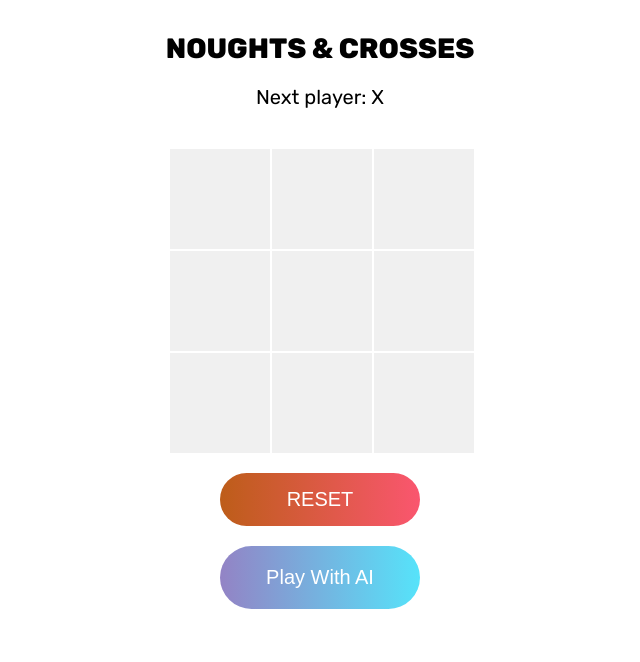
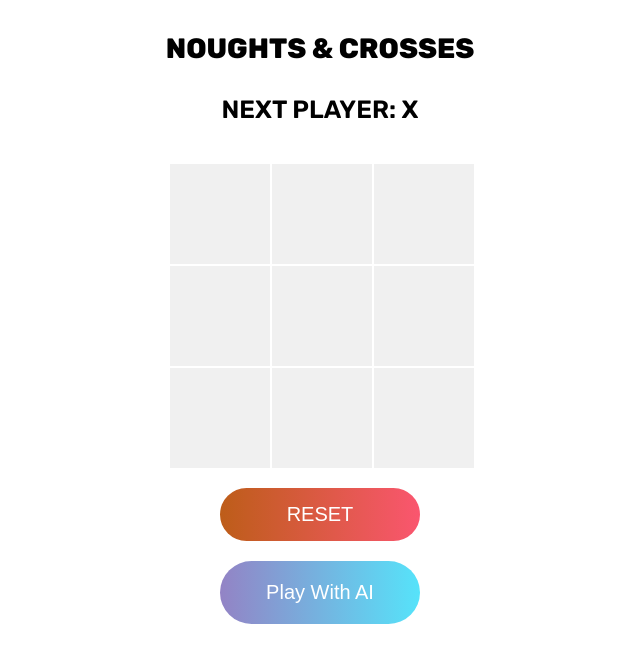
Before and after one commit to retcon1/house-of-games, a React (Create React App) app: page /noughts-and-crosses in a window 1280 px wide. Shown: the top 662 px of the page, without its empty margins (320-960 px from the left). Built offline with nearby package versions, Linux system fonts and the light colour scheme.

Commit message:
feat: bit of extra styling when hovering on buttons

```diff
--- a/src/styles/styles.scss
+++ b/src/styles/styles.scss
@@ -78,9 +78,17 @@ body {
   }
 
   .status {
+    font-weight: 600;
+    margin: 10px;
+    text-transform: uppercase;
     text-align: center;
-    font-size: 20px;
+    font-size: 25px;
     margin-bottom: 20px;
+  }
+
+  .scoreboard {
+    font-weight: 600;
+    font-size: 25px;
   }
 
   .effect-container {
@@ -147,6 +155,9 @@ body {
     margin-top: 10px;
     color: white;
     background: linear-gradient(90deg, #bd5d19, #fa566f);
+    &:hover {
+      box-shadow: 0 8px 10px inset rgba(0, 0, 0, 0.15);
+    }
   }
 
   .ai-btn {
@@ -161,6 +172,9 @@ body {
     font-size: 20px;
     color: white;
     background: linear-gradient(90deg, #9383c5, #56e3fa);
+    &:hover {
+      box-shadow: 0 8px 10px inset rgba(0, 0, 0, 0.15);
+    }
   }
 
   .board {
```
